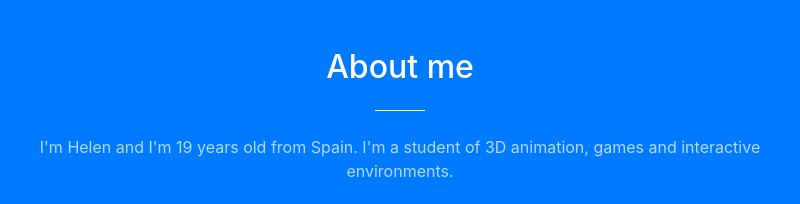
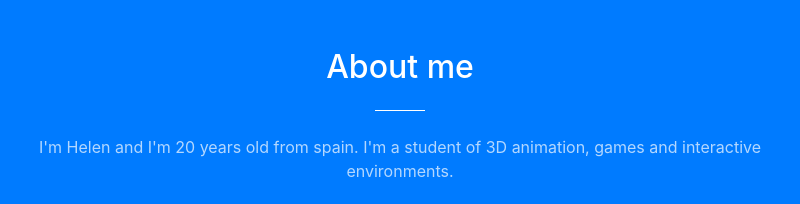
Before and after one commit to Hsan99/codeLikeGirl, a website with bundled scripts: page index.html in a window 1280 px wide. Shown: the part 880-1084 px from the top of the page, 240-1040 px from the left. Built offline with nearby package versions, Linux system fonts and the light colour scheme.

Commit message:
Update index.html

```diff
--- a/index.html
+++ b/index.html
@@ -78,7 +78,7 @@
           <div class="col-lg-8 mx-auto text-center">
             <h2 class="section-heading text-white">About me</h2>
             <hr class="light my-4">
-            <p class="text-faded mb-4">I'm Helen and I'm 19 years old from Spain. I'm a student of 3D animation, games and interactive environments. </p>
+            <p class="text-faded mb-4">I'm Helen and I'm 20 years old from spain. I'm a student of 3D animation, games and interactive environments. </p>
             <p class="text-faded mb-4">I dedicate myself to design characters, scene or UI, the animation of 2D and 3D elements and also programming.</p>
           </div>
         </div>
```
